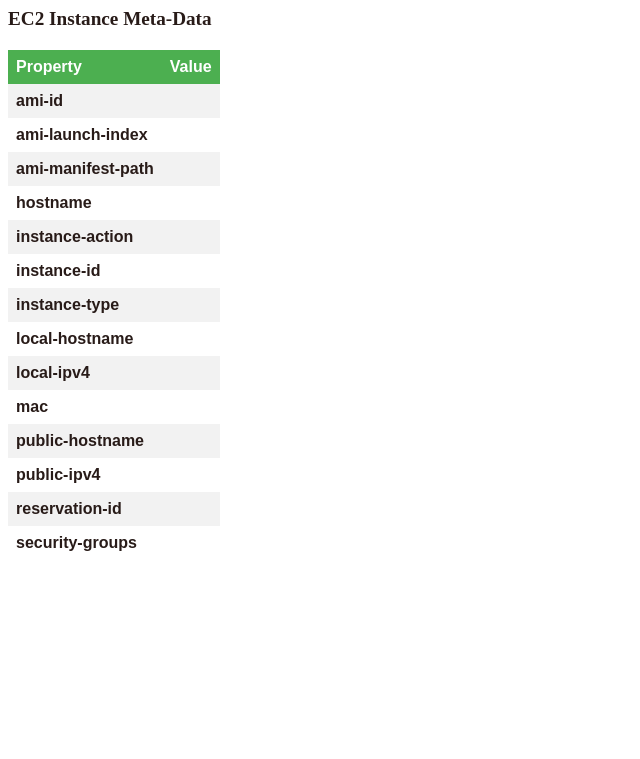
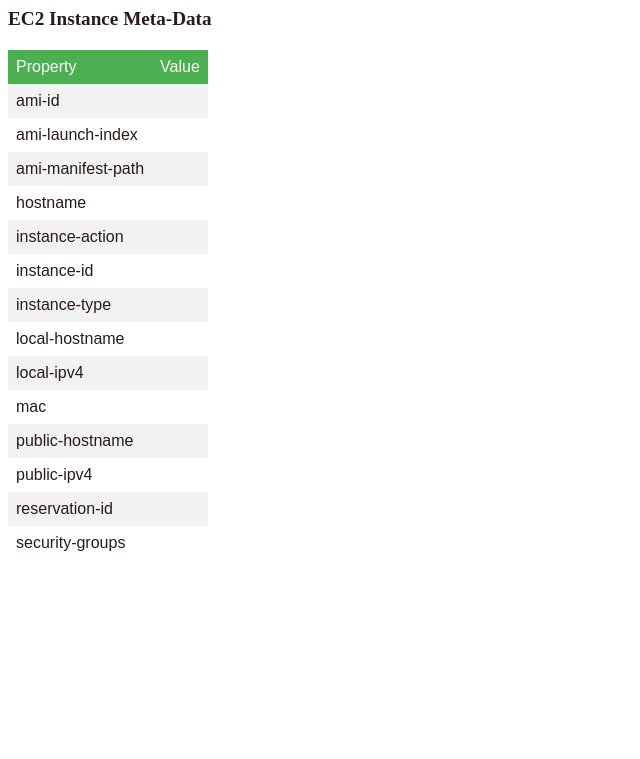
Before and after one commit to gamecat69/aws, a PHP site: page /meta-data.php in a window 1280 px wide. Shown: the top 759 px of the page, without its empty margins (0-640 px from the left). Run offline with PHP 8.4, Linux system fonts and the light colour scheme; data that the repository does not hold is empty.

Commit message:
Update meta-data.php

```diff
--- a/meta-data.php
+++ b/meta-data.php
@@ -16,6 +16,8 @@
   border: none;
   text-align: left;
   padding: 8px;
+  font-weight: normal;
+  font-family: Arial;
 }
 
 .tabler tbody tr:nth-child(even) {
@@ -35,7 +37,6 @@ body {
 	text-align: left;
 	color: #281B18;
 	background: #FFFFFF;
-	font-family: Arial, "Trebuchet MS", Helvetica, sans-serif;
 }
 
 h1 {
```
